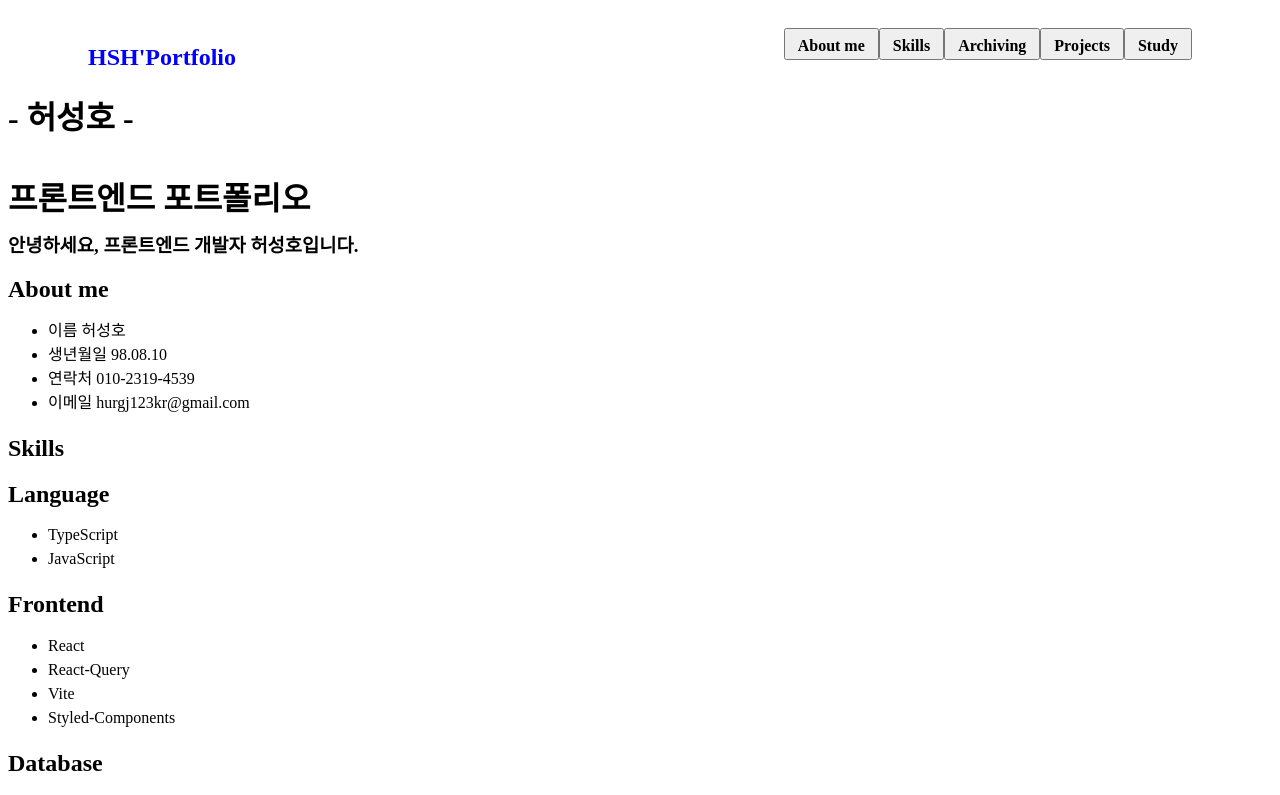
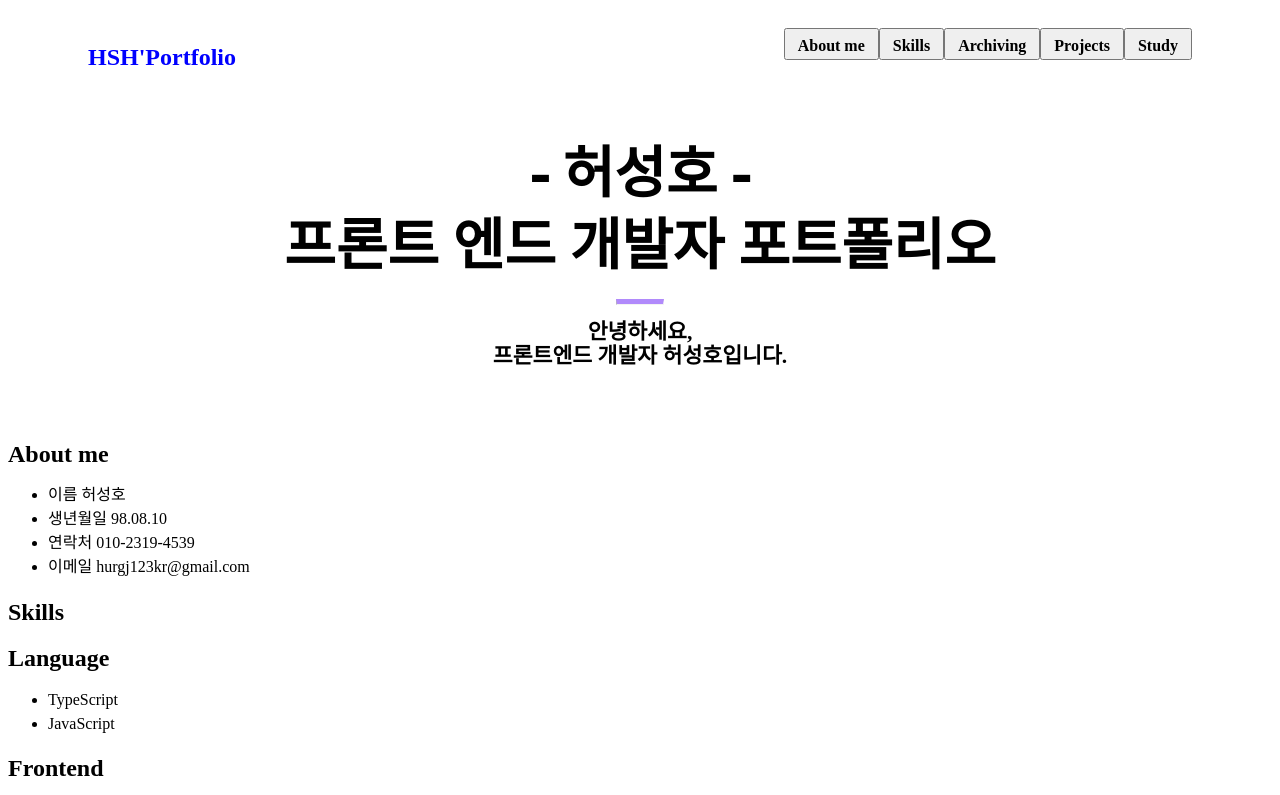
Before and after one commit to sungho-heo/test_protfolio, a React (Vite) app: page / in a window 1280 px wide. Shown: the top 795 px of the page. Built offline with nearby package versions, Linux system fonts and the light colour scheme.

Commit message:
my description add + css module add

```diff
--- a/src/App.tsx
+++ b/src/App.tsx
@@ -3,11 +3,11 @@ import { Home } from "./components/Home";
 import { Footer } from "./components/Footer";
 const App: React.FC = () => {
   return (
-    <div>
+    <>
       <Header />
       <Home />
       <Footer />
-    </div>
+    </>
   );
 };
 
--- a/src/components/Header.tsx
+++ b/src/components/Header.tsx
@@ -1,22 +1,24 @@
+import styles from "../scss/Header.module.scss";
 export const Header = () => {
   return (
-    <header className="Header">
-      <div className="Header_Title_Container">
-        <h1 className="Header_Title">HSH'Portfolio</h1>
-        <nav className="Header_navigation-menu">
-          <button className="Header_menu-button" type="button">
+    <header className={styles.Header}>
+      <div className={styles.Header_Title_Container}>
+        <h1 className={styles.Header_Title}>HSH'Portfolio</h1>
+        {/* -명칭이 들어가면 styles.*로 작성할경우 연산으로 인식하기에 []안에 넣어줘야함 styles[""]이런식 */}
+        <nav className={styles["Header_navigation-menu"]}>
+          <button className={styles["Header_menu-button"]} type="button">
             About me
           </button>
-          <button className="Header_menu-button" type="button">
+          <button className={styles["Header_menu-button"]} type="button">
             Skills
           </button>
-          <button className="Header_menu-button" type="button">
+          <button className={styles["Header_menu-button"]} type="button">
             Archiving
           </button>
-          <button className="Header_menu-button" type="button">
+          <button className={styles["Header_menu-button"]} type="button">
             Projects
           </button>
-          <button className="Header_menu-button" type="button">
+          <button className={styles["Header_menu-button"]} type="button">
             Study
           </button>
         </nav>
--- a/src/components/Home.tsx
+++ b/src/components/Home.tsx
@@ -1,16 +1,26 @@
+import styles from "../scss/Home.module.scss";
 export const Home = () => {
   return (
-    <div>
+    <>
       {/* 간단 자기소개 */}
-      <div>
-        <h1>- 허성호 -</h1>
-        <br />
-        <h1>프론트엔드 포트폴리오</h1>
-        <h3>안녕하세요, 프론트엔드 개발자 허성호입니다.</h3>
+      <div className={styles.Centerhead_container}>
+        <div className={styles.Centerhead_content}>
+          <h1 className={styles.Centerhead_title}>
+            - 허성호 -
+            <br />
+            프론트 엔드 개발자 포트폴리오
+          </h1>
+          <hr className={styles.Centerhead_divide} />
+          <h3 className={styles.Centerhead_description}>
+            안녕하세요,
+            <br />
+            프론트엔드 개발자 허성호입니다.
+          </h3>
+        </div>
       </div>
       {/* About me */}
-      <section>
-        <div>
+      <section id="about-me" className={styles.Aboutme_section}>
+        <div className={styles.Aboutme_content}>
           <h1>About me</h1>
           <ul>
             <li>이름 허성호</li>
@@ -132,6 +142,6 @@ export const Home = () => {
           </div>
         </div>
       </section>
-    </div>
+    </>
   );
 };
--- a/src/main.tsx
+++ b/src/main.tsx
@@ -1,7 +1,7 @@
 import { StrictMode } from "react";
 import { createRoot } from "react-dom/client";
 import App from "./App.tsx";
-import "./styled.scss";
+import "./scss/styled.scss";
 
 createRoot(document.getElementById("root")!).render(
   <StrictMode>
--- /dev/null
+++ b/src/scss/Header.module.scss
@@ -0,0 +1,34 @@
+.Header {
+  display: block;
+  top: 0;
+  right: 0;
+  left: 0;
+  z-index: 10;
+  box-sizing: border-box;
+}
+
+.Header_Title_Container {
+  display: flex;
+  width: 100%;
+  max-width: 72rem;
+  height: 4.5rem;
+  justify-content: space-between;
+  margin: 0 auto;
+  padding: 1.25rem 1.5rem;
+}
+
+.Header_Title {
+  font-size: 1.5rem;
+  font-weight: 800;
+  color: blue;
+}
+
+.Header_navigation-menu {
+  display: flex;
+}
+
+.Header_menu-button {
+  padding: 0 0.75rem;
+  font-weight: 700;
+  line-height: 2rem;
+}
--- /dev/null
+++ b/src/scss/Home.module.scss
@@ -0,0 +1,32 @@
+// Centerhead title
+.Centerhead_container {
+  position: relative;
+}
+.Centerhead_content {
+  width: 100%;
+  max-width: 72rem;
+  margin: 0 auto;
+  padding: 1.25rem;
+  text-align: center;
+}
+.Centerhead_title {
+  font-size: 3.5rem;
+  font-weight: 1000;
+  line-height: 1.3;
+}
+
+.Centerhead_divide {
+  width: 3rem;
+  margin: 1rem auto;
+  border-top: 0.35rem solid #915afa;
+  opacity: 0.7;
+}
+
+.Centerhead_description {
+  margin: 0 auto 2rem;
+  font-size: 1.35rem;
+}
+
+// Aboutme
+.Aboutme_section {
+}
--- a/src/styled.scss
+++ b/src/scss/styled.scss
@@ -128,6 +128,8 @@
   --bs-form-invalid-border-color: #dc3545;
 }
 
+// Header
+
 .Header {
   display: block;
   top: 0;
--- a/vite.config.ts
+++ b/vite.config.ts
@@ -4,4 +4,10 @@ import react from "@vitejs/plugin-react-swc";
 // https://vite.dev/config/
 export default defineConfig({
   plugins: [react()],
+  css: {
+    modules: {
+      localsConvention: "camelCase",
+      generateScopedName: "[name]__[local]__[hash:base64:5]", // 네이밍 규칙
+    },
+  },
 });
```
Also changed, not shown: src/global.d.ts (added, +9 -0 lines), src/scss/_reset.scss (renamed from src/_reset.scss).
